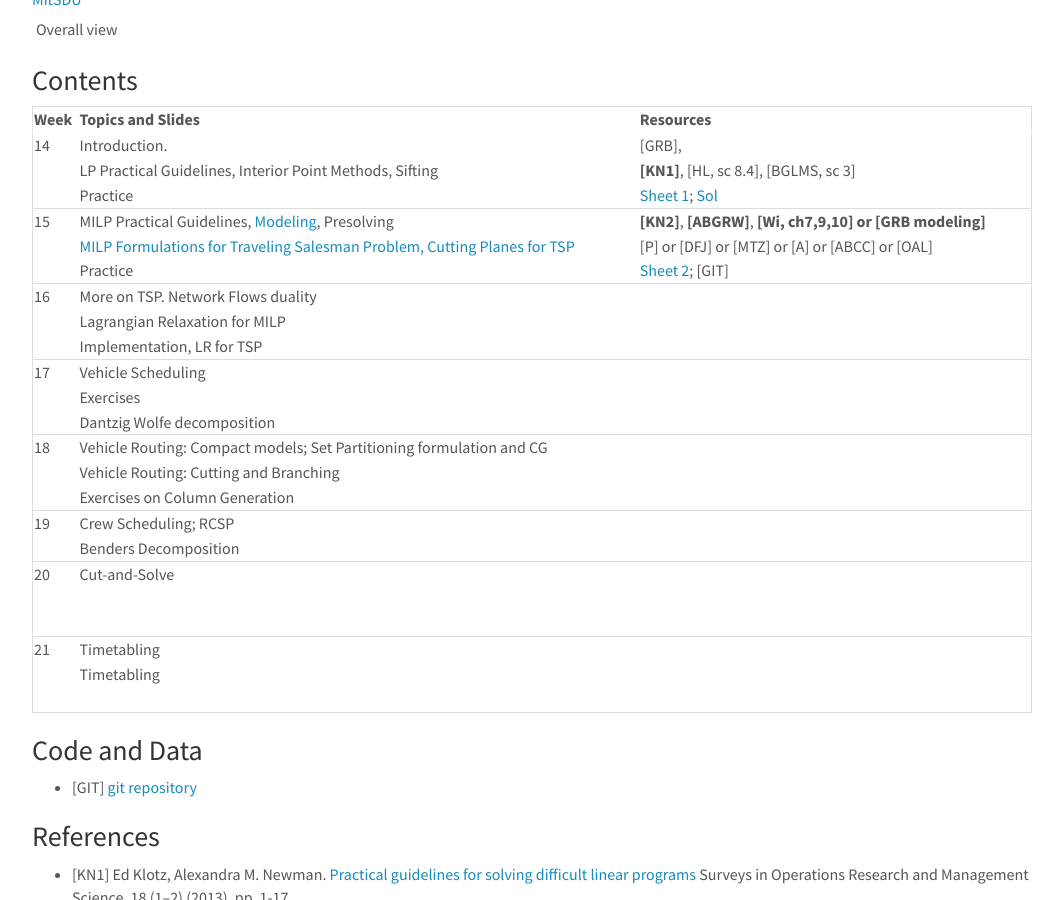
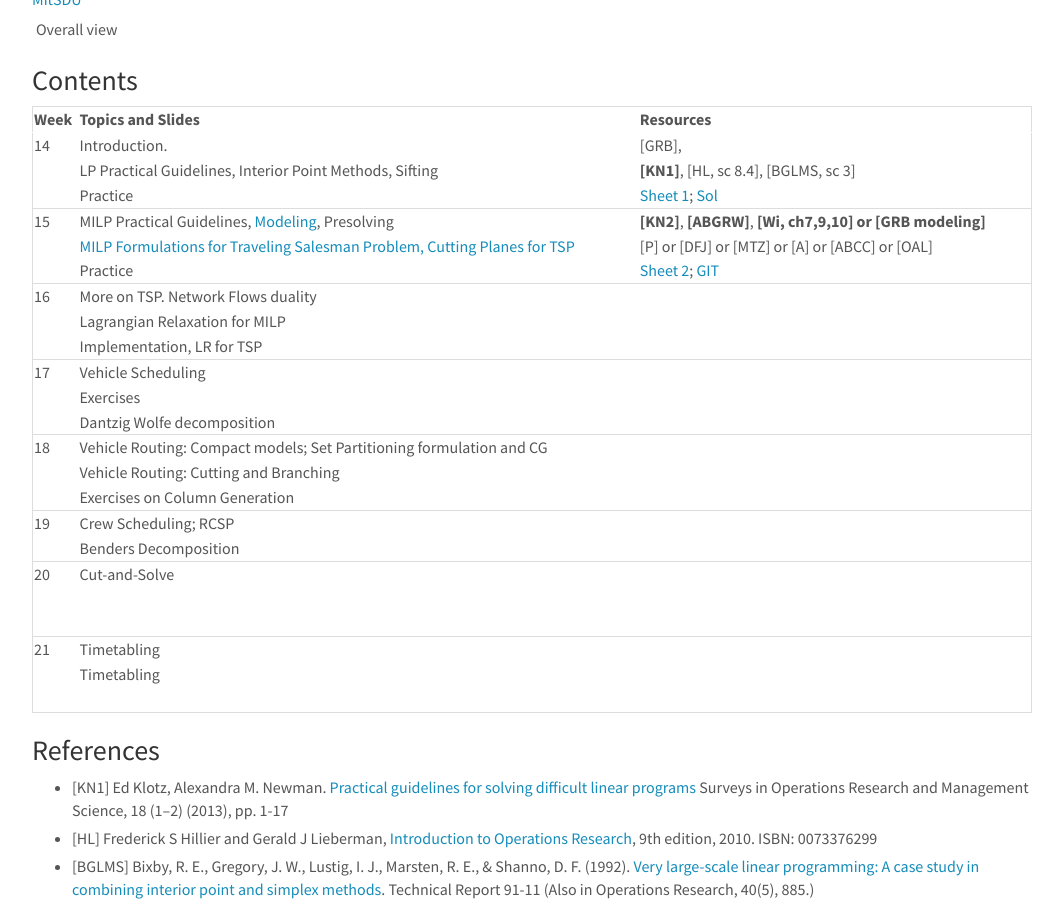
Before and after one commit to DM872/dm872.github.io, a Jekyll site: the page built from index.md, in a window 1280 px wide and 900 px high, scrolled down 446 px. Shown: the whole window, without its empty margins (108-1171 px from the left). Built offline with Jekyll 4.4.1, drawn with Linux system fonts in a browser that asks for light colours; nearby versions of some CDN libraries; comment, search, counter and statistics services are not loaded; some of the changed lines change nothing that is shown.

Commit message:
git repo link

```diff
--- a/index.md
+++ b/index.md
@@ -60,7 +60,7 @@
 |------+--------------------------------------------------------------------------------+--------------------------------------------------------------|
 |   15 | MILP Practical Guidelines, [Modeling][56], Presolving                          | **[KN2]**, **[ABGRW]**, **[Wi, ch7,9,10] or [GRB modeling]** |
 |      | [MILP Formulations for Traveling Salesman Problem, Cutting Planes for TSP][53] | [P] or [DFJ] or [MTZ] or [A] or [ABCC] or [OAL]              |
-|      | Practice                                                                       | [Sheet 2][12]; [GIT]                                         |
+|      | Practice                                                                       | [Sheet 2][12]; [GIT](https://github.com/DM872/Material/TSP)  |
 |------+--------------------------------------------------------------------------------+--------------------------------------------------------------|
 |   16 | More on TSP. Network Flows duality                                             |                                                              |
 |      | Lagrangian Relaxation for MILP                                                 |                                                              |
@@ -87,11 +87,11 @@
 |------+--------------------------------------------------------------------------------+--------------------------------------------------------------|
 
 
-
+<!--
 ### Code and Data
 
-- [GIT] [git repository](https://github.com/DM872/Material)
-
+- [GIT] [git repository]
+-->
 
 
 
```
